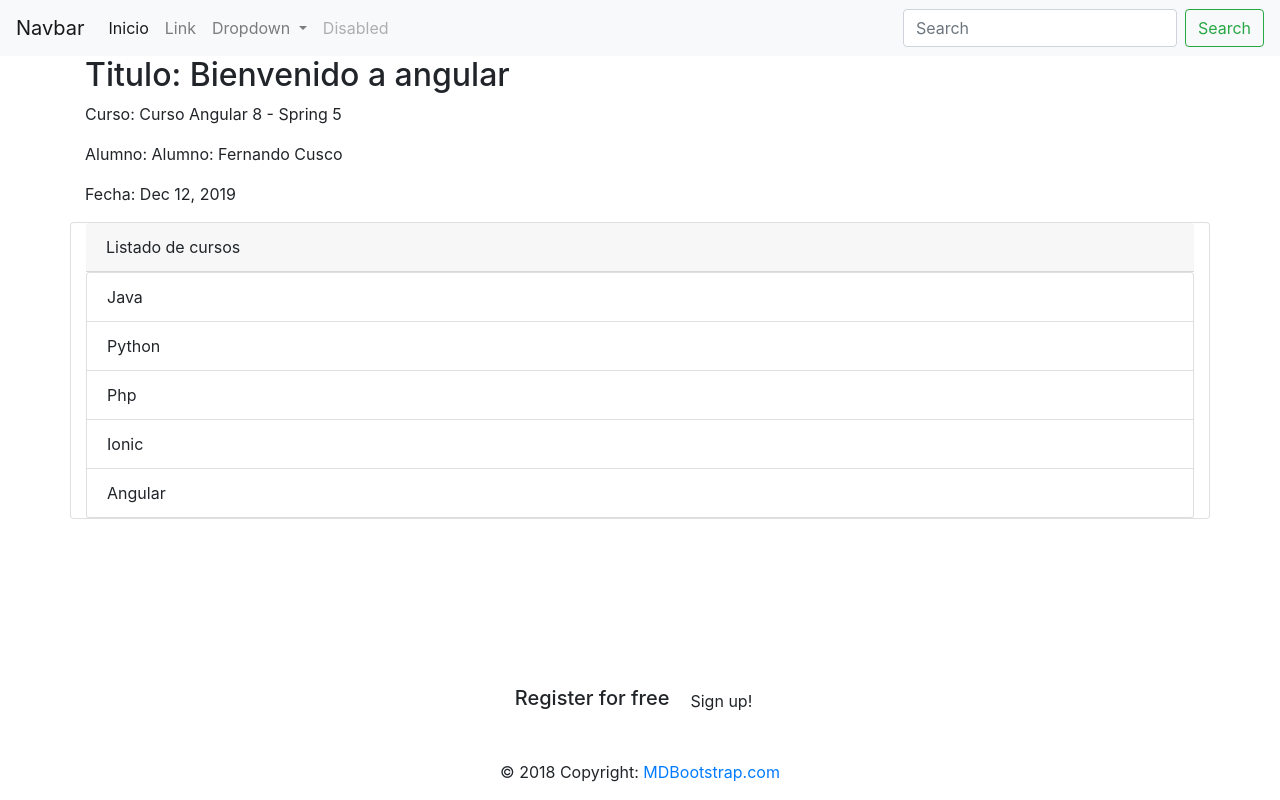
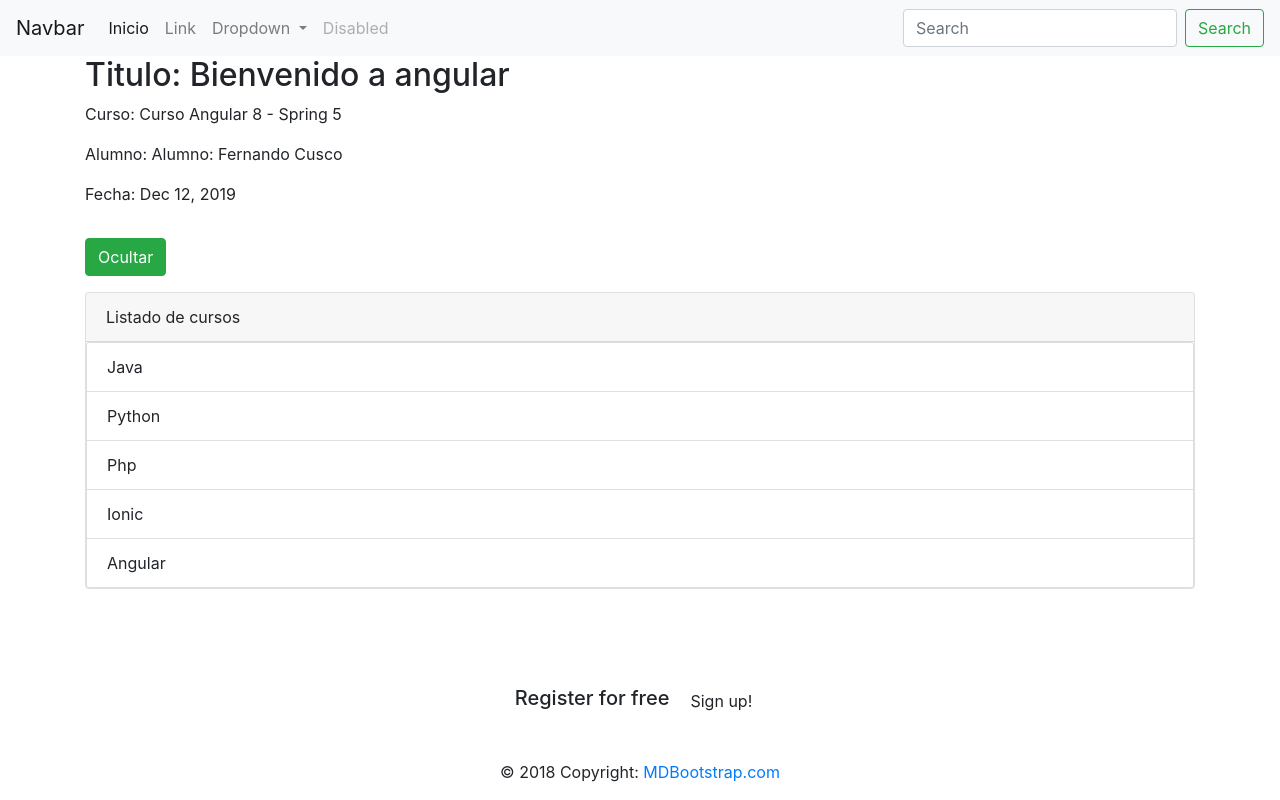
Before and after one commit to Fernando-Cusco/cliente-angular, an Angular app: page /clientes in a window 1280 px wide. Built offline with nearby package versions, Linux system fonts and the light colour scheme.

Commit message:
directiva ngIf

```diff
--- a/src/app/componentes/directiva/directiva.component.html
+++ b/src/app/componentes/directiva/directiva.component.html
@@ -1,8 +1,11 @@
-<div class="container card">
-    <div class="card-header">Listado de cursos</div>
-    <ul class="list-group">
-        <li class="list-group-item" *ngFor="let curso of listaCurso">
-            {{ curso }}
-        </li>
-    </ul>
+<div class="container">
+    <button type="button" class="btn btn-success my-3" (click)="show()">{{ valorBtn }}</button>
+    <div class="card">
+        <div class="card-header">Listado de cursos</div>
+        <ul class="list-group" *ngIf="habilitar">
+            <li class="list-group-item" *ngFor="let curso of listaCurso">
+                {{ curso }}
+            </li>
+        </ul>
+    </div>
 </div>
--- a/src/app/componentes/directiva/directiva.component.ts
+++ b/src/app/componentes/directiva/directiva.component.ts
@@ -9,9 +9,24 @@ export class DirectivaComponent implements OnInit {
 
   listaCurso: string[] = ['Java', 'Python', 'Php', 'Ionic',  'Angular']
 
+  habilitar: boolean = true;
+  c: number = 1;
+  valorBtn: string = "Ocultar"
+
   constructor() { }
 
   ngOnInit() {
   }
 
+  show() {
+    if(this.c%2 == 0) {
+      this.habilitar = true;
+      this.valorBtn = "Ocultar";
+    } else {
+      this.habilitar = false;
+      this.valorBtn = "Mostrar";
+    }
+    this.c++;
+  }
+
 }
```
